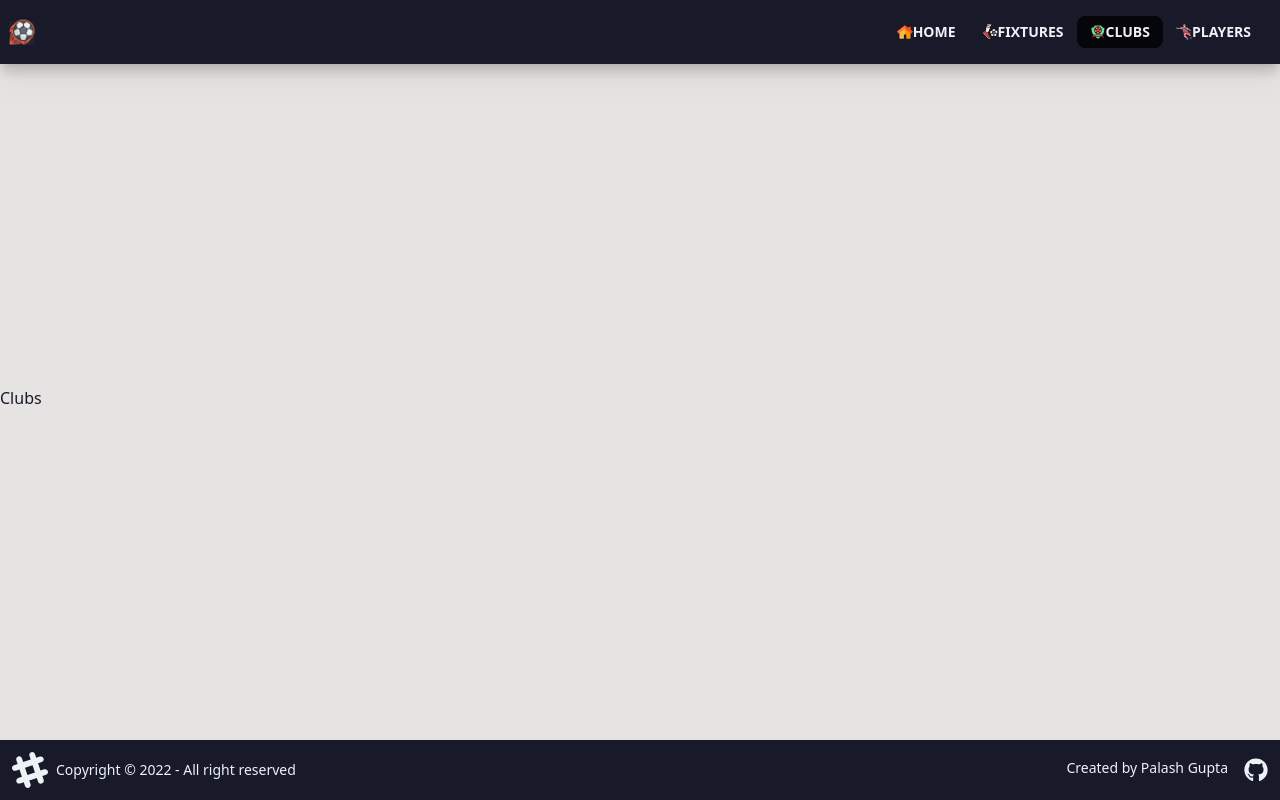
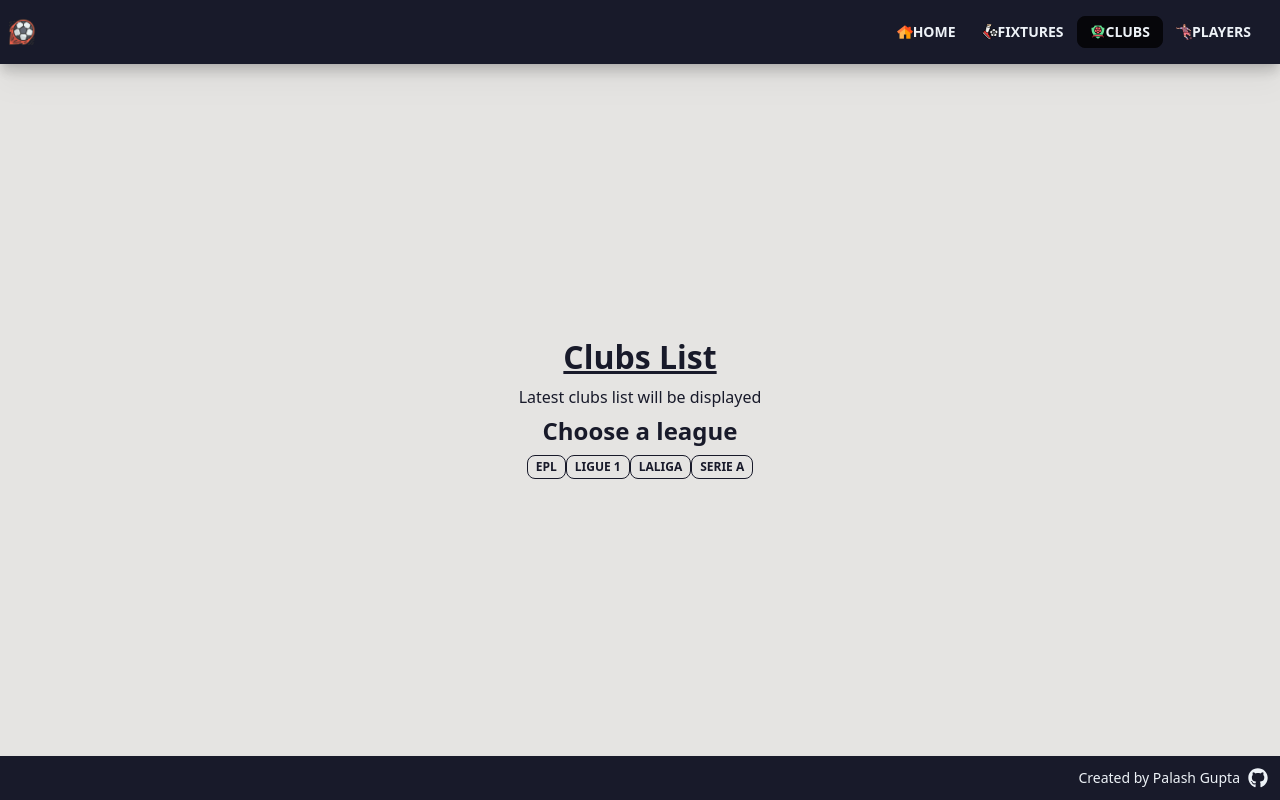
Before and after one commit to palash-07/football-app, a React (Create React App) app: page /clubs in a window 1280 px wide. Built offline with nearby package versions, Linux system fonts and the light colour scheme.

Commit message:
Club page added and minor changes in the footer

```diff
--- /dev/null
+++ b/src/components/ClubItem.jsx
@@ -0,0 +1,10 @@
+function ClubItem({ name, code, country }) {
+  return (
+    <div className="clubCard">
+      <div className="clubCardTeam">{name}{code !== "" && ` (${code})`}</div>
+      <div className="clubCardDetails">{country}</div>
+    </div>
+  );
+}
+
+export default ClubItem;
--- a/src/components/Footer.jsx
+++ b/src/components/Footer.jsx
@@ -3,24 +3,10 @@ import { FaGithub } from "react-icons/fa";
 function Footer() {
   return (
     <footer className="footer items-center p-3 drop-shadow-lg bg-neutral text-neutral-content mt-4">
-      <div className="items-center grid-flow-col">
-        <svg
-          width="36"
-          height="36"
-          viewBox="0 0 24 24"
-          xmlns="http://www.w3.org/2000/svg"
-          fillRule="evenodd"
-          clipRule="evenodd"
-          className="inline-block fill-current"
-        >
-          <path d="M22.672 15.226l-2.432.811.841 2.515c.33 1.019-.209 2.127-1.23 2.456-1.15.325-2.148-.321-2.463-1.226l-.84-2.518-5.013 1.677.84 2.517c.391 1.203-.434 2.542-1.831 2.542-.88 0-1.601-.564-1.86-1.314l-.842-2.516-2.431.809c-1.135.328-2.145-.317-2.463-1.229-.329-1.018.211-2.127 1.231-2.456l2.432-.809-1.621-4.823-2.432.808c-1.355.384-2.558-.59-2.558-1.839 0-.817.509-1.582 1.327-1.846l2.433-.809-.842-2.515c-.33-1.02.211-2.129 1.232-2.458 1.02-.329 2.13.209 2.461 1.229l.842 2.515 5.011-1.677-.839-2.517c-.403-1.238.484-2.553 1.843-2.553.819 0 1.585.509 1.85 1.326l.841 2.517 2.431-.81c1.02-.33 2.131.211 2.461 1.229.332 1.018-.21 2.126-1.23 2.456l-2.433.809 1.622 4.823 2.433-.809c1.242-.401 2.557.484 2.557 1.838 0 .819-.51 1.583-1.328 1.847m-8.992-6.428l-5.01 1.675 1.619 4.828 5.011-1.674-1.62-4.829z"></path>
-        </svg>
-        <p>Copyright © 2022 - All right reserved</p>
-      </div>
-      <div className="grid-flow-col gap-4 md:place-self-center md:justify-self-end">
+      <div className="grid-flow-col gap-2 justify-self-end">
         <p>Created by Palash Gupta</p>
         <a href="https://github.com/palash-07/football-app">
-          <FaGithub className="h-6 w-6" />
+          <FaGithub className="h-5 w-5" />
         </a>
       </div>
     </footer>
--- a/src/index.css
+++ b/src/index.css
@@ -150,6 +150,37 @@
     align-items: center;
 }
 
+.clubCard {
+    margin: auto;
+    width: 200px;
+    max-width: 100%;
+    border-radius: 8px;
+    box-sizing: border-box;
+    box-shadow: 6px 5px 12px #2F4F4F;
+    padding: 10px;
+    background-color: #fff;
+    text-align: center;
+    margin-bottom: 10px;
+    align-items: center;
+}
+
+.clubCardTeam{
+    font-size: 0.65rem;
+    font-weight: 600;
+    box-sizing: border-box;
+    display: block;
+    align-items: center;
+}
+
+.clubCardDetails{
+    font-size: 0.55rem;
+    font-weight: 500;
+    box-sizing: border-box;
+    display: block;
+    color: #008080;
+    align-items: center;
+}
+
 .tableDiv {
     margin: 10px 30px 30px;
     box-shadow: 0px 35px 50px rgba(0, 0, 0, 0.2);
@@ -188,8 +219,21 @@
     background: #324960;
 }
 
+@media only screen and (max-width: 670px) {
+    .clubCard {
+        width: 165px;
+    }
 
-@media only screen and (max-width: 540px) {
+    .clubCardTeam{
+        font-size: 0.50rem;
+    }
+
+    .clubCardDetails{
+        font-size: 0.40rem;
+    }
+}
+
+@media only screen and (max-width: 542px) {
     .tableDiv {
         margin: 5px 0px 0px;
     }
@@ -229,6 +273,21 @@
     .fixtureCardDetails {
         font-size: 0.40rem;
         font-weight: 450;
+    }
+
+    .clubCard {
+        width: 110px;
+        margin-bottom: 5px;
+        padding: 5px;
+        border-radius: 4px;
+    }
+
+    .clubCardTeam{
+        font-size: 0.30rem;
+    }
+
+    .clubCardDetails{
+        font-size: 0.20rem;
     }
 }
 
@@ -306,6 +365,18 @@
         font-size: 0.30rem;
         font-weight: 400;
     }
+
+    .clubCard {
+        width: 82px;
+    }
+
+    .clubCardTeam{
+        font-size: 0.27rem;
+    }
+
+    .clubCardDetails{
+        font-size: 0.20rem;
+    }
 }
 
 @media only screen and (max-width: 311px) {
--- a/src/pages/Clubs.jsx
+++ b/src/pages/Clubs.jsx
@@ -1,5 +1,97 @@
+import { useState, useEffect } from "react";
+import ClubItem from "../components/ClubItem";
+
 function Clubs() {
-  return <div>Clubs</div>;
+  const [clubList, setClubList] = useState(null);
+  const [league, setLeague] = useState(null);
+  const [loading, setLoading] = useState(false);
+
+  useEffect(() => {
+    const fetchClubList = async () => {
+      setLoading(true);
+      const response = await fetch(
+        `https://raw.githubusercontent.com/openfootball/football.json/master/2020-21/${league}.1.clubs.json`
+      );
+      const data = await response.json();
+      setClubList(data);
+      setLoading(false);
+    };
+
+    if (league) {
+      fetchClubList();
+    }
+  }, [league]);
+
+  const onLeagueButton = (code) => setLeague(code);
+
+  const btn1 = "btn btn-xs btn-outline";
+  const btn1Active = btn1 + "btn-active";
+  const leagues = [
+    {
+      lg: "EPL",
+      code: "en",
+    },
+    {
+      lg: "Ligue 1",
+      code: "fr",
+    },
+    {
+      lg: "Laliga",
+      code: "es",
+    },
+    {
+      lg: "Serie A",
+      code: "it",
+    },
+  ];
+
+  return (
+    <div className="grid grid-cols-3 gap-1 justify-items-center mx-5">
+      <div className="heading col-span-3 underline">Clubs List</div>
+      <div className="para col-span-3">Latest clubs list will be displayed</div>
+      <div className="smallHeading col-span-3">Choose a league</div>
+      <div className="col-span-3">
+        {leagues.map((value, index) => (
+          <button
+            key={index}
+            onClick={() => onLeagueButton(value.code)}
+            className={league === value.code ? btn1Active : btn1}
+          >
+            {value.lg}
+          </button>
+        ))}
+      </div>
+
+      {loading && <div className="col-span-3 mt-5">Loading</div>}
+
+      {!loading && league && clubList && (
+        <div className="para col-span-3 mt-5 mb-5">{clubList.name}</div>
+      )}
+
+      {!loading && league && clubList && (
+        <>
+          {clubList.clubs.map((club, index) => (
+            <div
+              key={index}
+              className={
+                index % 3 === 0
+                  ? "justify-self-end"
+                  : index % 3 === 2
+                  ? "justify-self-start"
+                  : "justify-self-center"
+              }
+            >
+              <ClubItem
+                name={club.name}
+                code={club.code}
+                country={club.country}
+              />
+            </div>
+          ))}
+        </>
+      )}
+    </div>
+  );
 }
 
 export default Clubs;
--- a/src/pages/Fixtures.jsx
+++ b/src/pages/Fixtures.jsx
@@ -35,10 +35,10 @@ function Fixtures() {
   const onLeagueButton = (code) => setLeague(code);
   const onLoadMoreButton = () => {
     setDisplayedFixtures((prevState) => ({
-      rounds: [...prevState.rounds,fixtures.rounds[currentCount]]
-    }))
-    setCurrentCount(prevState => prevState+1)
-  }
+      rounds: [...prevState.rounds, fixtures.rounds[currentCount]],
+    }));
+    setCurrentCount((prevState) => prevState + 1);
+  };
 
   const btn1 = "btn btn-xs btn-outline";
   const btn1Active = btn1 + "btn-active";
@@ -99,7 +99,12 @@ function Fixtures() {
         <>
           {displayedFixtures.rounds.map((round) =>
             round.matches.map((match, index) => (
-              <div key={index} className={index%2 === 0 ? 'justify-self-end' : 'justify-self-start'}>
+              <div
+                key={index}
+                className={
+                  index % 2 === 0 ? "justify-self-end" : "justify-self-start"
+                }
+              >
                 <FixtureItem
                   date={match.date}
                   matchday={round.name}
@@ -113,11 +118,17 @@ function Fixtures() {
           )}
         </>
       )}
-      {!loading && season && league && displayedFixtures && (currentCount < fixtures.rounds.length) &&
-        (
-          <div className="col-span-2"><button className={btn1} onClick={onLoadMoreButton}>Load more...</button></div>
-        )
-      }
+      {!loading &&
+        season &&
+        league &&
+        displayedFixtures &&
+        currentCount < fixtures.rounds.length && (
+          <div className="col-span-2">
+            <button className={btn1} onClick={onLoadMoreButton}>
+              Load more...
+            </button>
+          </div>
+        )}
     </div>
   );
 }
```
